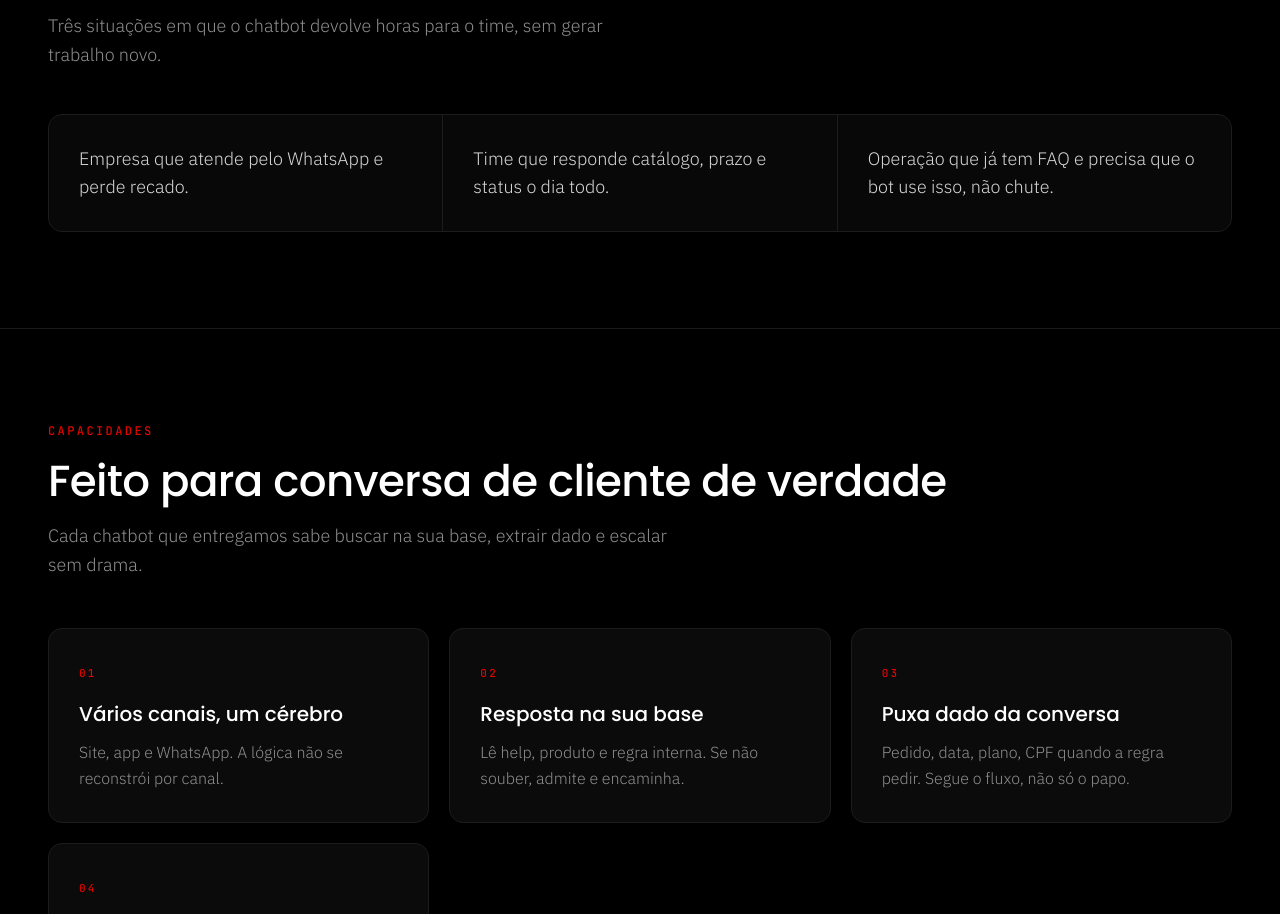
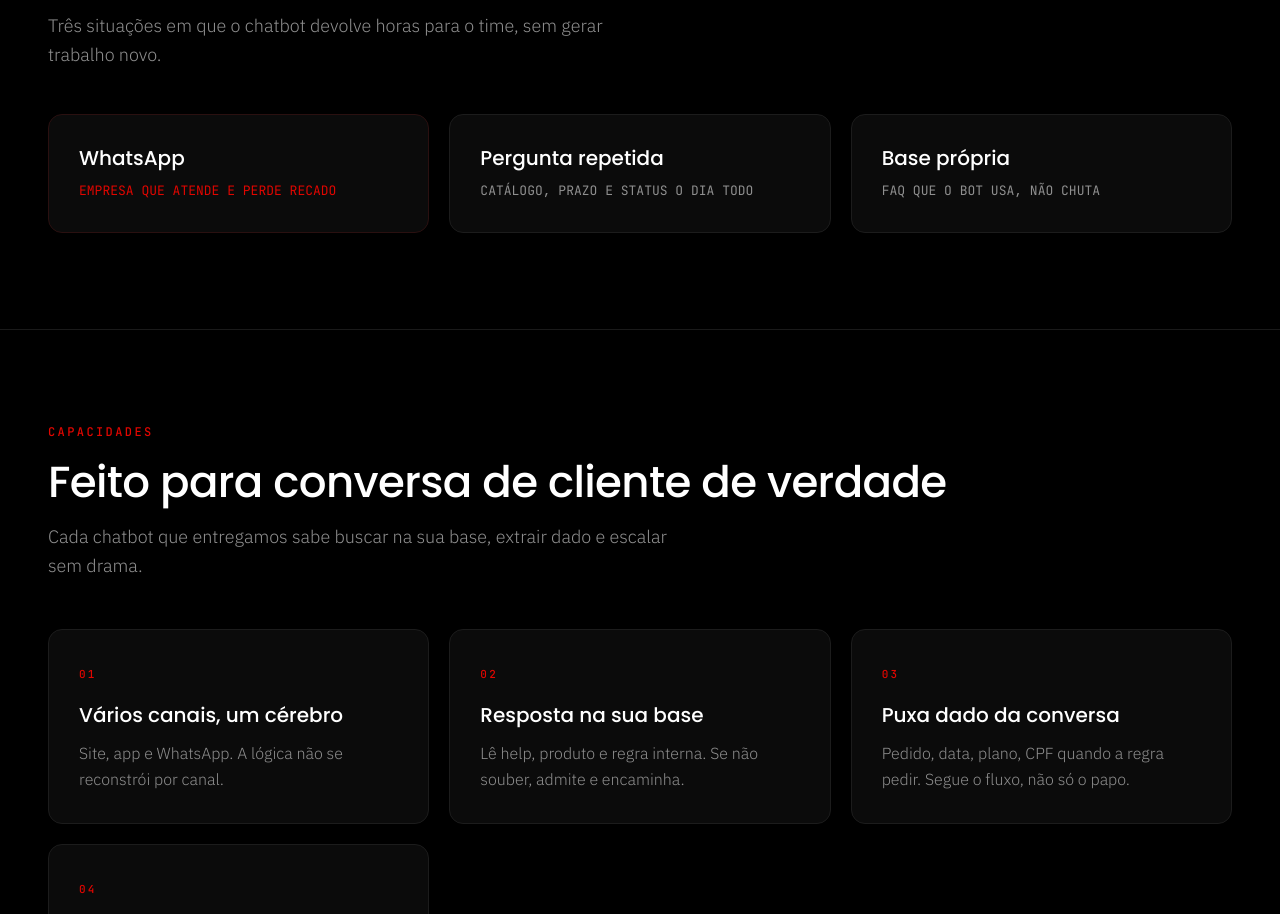
Before and after one commit to DigitalBoostofc/nodex, a Next.js app: page /solucoes/chatbots in a window 1280 px wide. Shown: the part 1052-1966 px from the top of the page. Built offline with nearby package versions, Linux system fonts and the light colour scheme.

Commit message:
feat: split the chatbots audience block into channel-style cards
Same card chrome as Canais: separate tiles, title plus mono note,
WhatsApp highlighted.

```diff
--- a/src/app/solucoes/chatbots/page.tsx
+++ b/src/app/solucoes/chatbots/page.tsx
@@ -14,9 +14,21 @@ export const metadata: Metadata = {
 };
 
 const AUDIENCE = [
-  "Empresa que atende pelo WhatsApp e perde recado.",
-  "Time que responde catálogo, prazo e status o dia todo.",
-  "Operação que já tem FAQ e precisa que o bot use isso, não chute.",
+  {
+    name: "WhatsApp",
+    note: "EMPRESA QUE ATENDE E PERDE RECADO",
+    primary: true,
+  },
+  {
+    name: "Pergunta repetida",
+    note: "CATÁLOGO, PRAZO E STATUS O DIA TODO",
+    primary: false,
+  },
+  {
+    name: "Base própria",
+    note: "FAQ QUE O BOT USA, NÃO CHUTA",
+    primary: false,
+  },
 ];
 
 const CAPABILITIES = [
@@ -113,14 +125,27 @@ export default function ChatbotsPage() {
           lead="Três situações em que o chatbot devolve horas para o time, sem gerar trabalho novo."
           className="mb-11"
         />
-        <div className="nx-grid-hairline grid-cols-[repeat(auto-fit,minmax(280px,1fr))]">
-          {AUDIENCE.map((line) => (
-            <p
-              key={line}
-              className="p-[30px] text-[18px]/[1.55] font-light text-nx-text-2"
+        <div className="grid grid-cols-[repeat(auto-fit,minmax(240px,1fr))] gap-5">
+          {AUDIENCE.map((item) => (
+            <div
+              key={item.name}
+              className={
+                item.primary
+                  ? "rounded-[14px] border border-nx-border-warm bg-nx-surface p-[30px]"
+                  : "nx-card nx-card-hover p-[30px]"
+              }
             >
-              {line}
-            </p>
+              <p className="mb-[10px] font-display text-[20px]/[1.3] font-medium text-white">
+                {item.name}
+              </p>
+              <p
+                className={`font-mono text-[13px]/[1.6] ${
+                  item.primary ? "text-nx-red" : "text-nx-muted"
+                }`}
+              >
+                {item.note}
+              </p>
+            </div>
           ))}
         </div>
       </Section>
```
